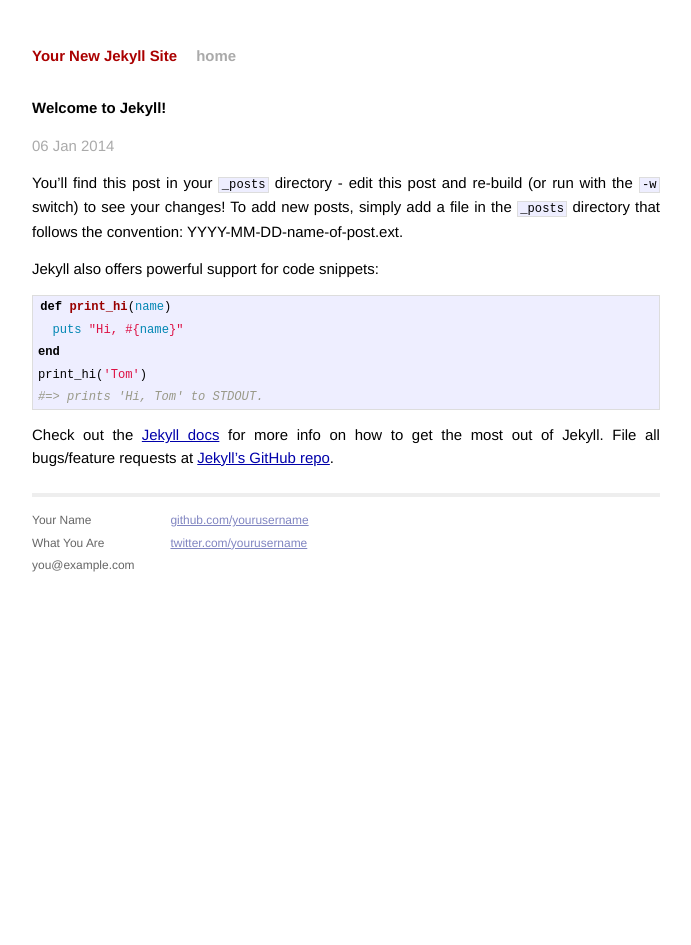
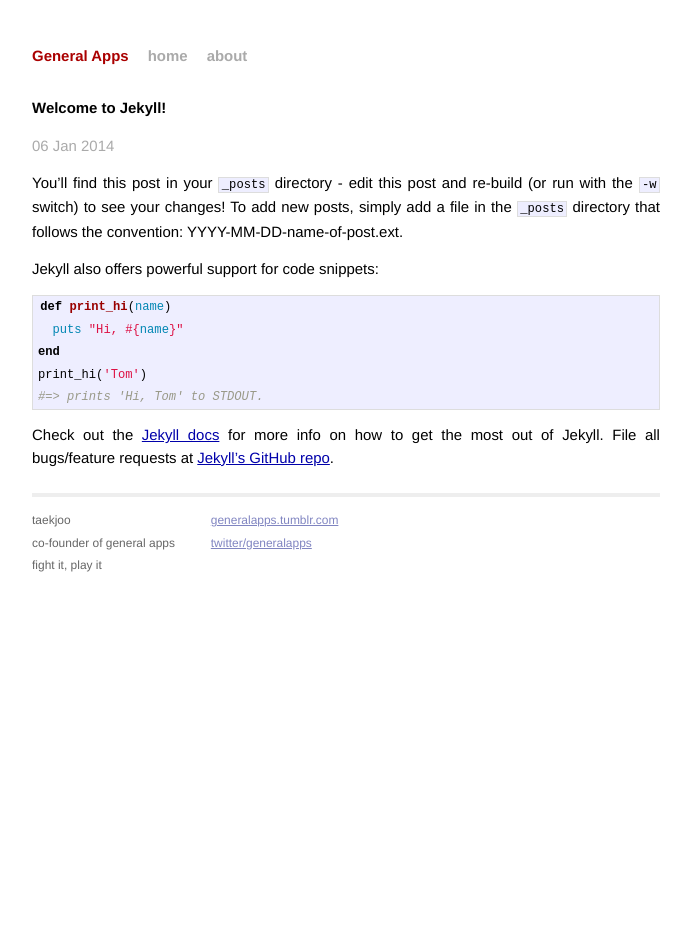
Before and after one commit to hidros3/jekyll, a Jekyll site: the page built from _posts/2014-01-06-welcome-to-jekyll.markdown, in a window 1280 px wide. Shown: the whole page, without its empty margins (294-985 px from the left). Built offline with Jekyll 4.4.1, drawn with Linux system fonts in a browser that asks for light colours; Markdown is read by kramdown in place of the engine named in the settings.

Commit message:
added about page

```diff
--- a/_config.yml
+++ b/_config.yml
@@ -1,4 +1,4 @@
-name: Your New Jekyll Site
+name: General Apps
 markdown: redcarpet
 pygments: true
 encoding: utf-8
--- a/_layouts/default.html
+++ b/_layouts/default.html
@@ -19,6 +19,7 @@
           <div class="header">
             <h1 class="title"><a href="/">{{ site.name }}</a></h1>
             <a class="extra" href="/">home</a>
+            <a class="extra" href="/about">about</a>
           </div>
 
           {{ content }}
@@ -26,15 +27,15 @@
           <div class="footer">
             <div class="contact">
               <p>
-                Your Name<br />
-                What You Are<br />
-                you@example.com
+                taekjoo<br />
+                co-founder of general apps<br />
+                fight it, play it <br />
               </p>
             </div>
             <div class="contact">
               <p>
-                <a href="https://github.com/yourusername">github.com/yourusername</a><br />
-                <a href="https://twitter.com/yourusername">twitter.com/yourusername</a><br />
+                <a href="http://generalapps.tumblr.com">generalapps.tumblr.com</a><br />
+                <a href="https://twitter.com/generalapps">twitter/generalapps</a><br />
               </p>
             </div>
           </div>
--- /dev/null
+++ b/about/index.html
@@ -0,0 +1,5 @@
+---
+layout: default
+title: G/A about
+---
+hello world
--- a/index.html
+++ b/index.html
@@ -1,13 +1,13 @@
 ---
 layout: default
-title: Your New Jekyll Site
+title: General Apps
 ---
 
 <div id="home">
   <h1>Blog Posts</h1>
   <ul class="posts">
     {% for post in site.posts %}
-      <li><span>{{ post.date | date_to_string }}</span> &raquo; <a href="{{ post.url }}">{{ post.title }}</a></li>
+      <li><span>{{ post.date | date_to_string }}</span> &raquo; {{ post.content }}</li>
     {% endfor %}
   </ul>
 </div>
```
